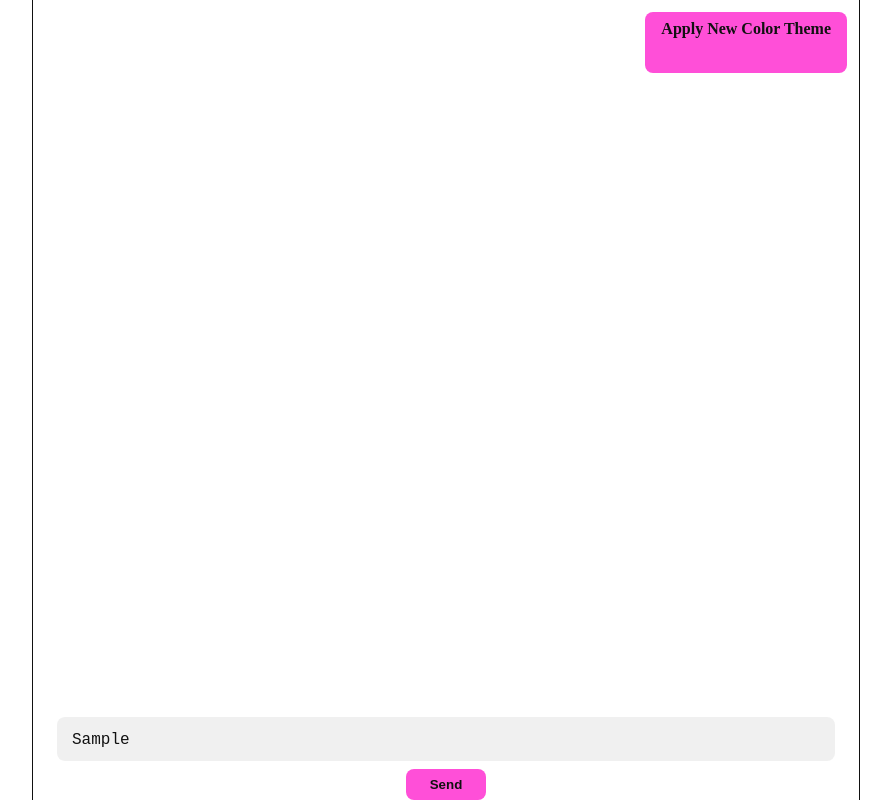
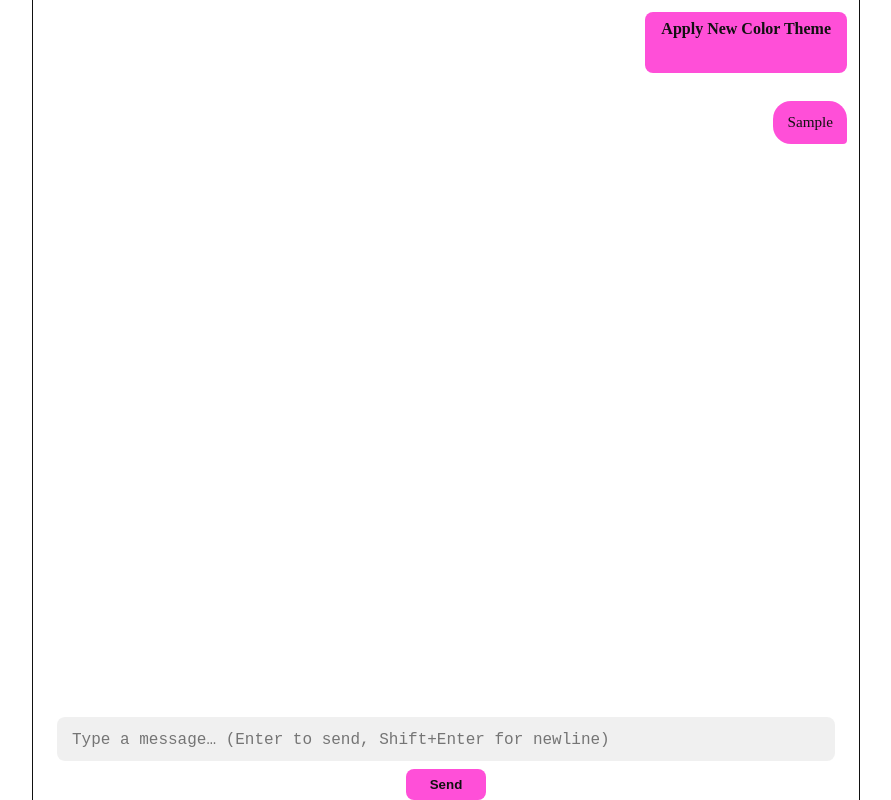
Before and after one commit to wbhager/SupportTech_ai, a React (Vite) app in the folder frontend-react/: page / in a window 1280 px wide. Both pictures are taken after typing "Sample" into the empty fields and a click on the button "Send". Shown: the whole page, without its empty margins (194-1085 px from the left). Built offline with nearby package versions, Linux system fonts and the light colour scheme; no server answers.

Commit message:
first working version of text bubbles

```diff
--- a/frontend-react/src/App.tsx
+++ b/frontend-react/src/App.tsx
@@ -1,12 +1,20 @@
 import { useState, useEffect , useRef} from "react";
 import ReactMarkdown from "react-markdown";
 
+type Message = {
+  id: number;
+  text: string;
+  role: "user" | "assistant";
+  popped: boolean;
+};
+
 function App() {
   const [message, setMessage] = useState("");
-  const [response, setResponse] = useState("");
+  const [messages, setMessages] = useState<Message[]>([]);
   const [theme, setTheme] = useState("theme-default");
   const [isLoading, setIsLoading] = useState(false);
   const textareaRef = useRef<HTMLTextAreaElement>(null);
+  const messagesEndRef = useRef<HTMLDivElement>(null);
 
   useEffect(() => {
     document.documentElement.className = theme;
@@ -19,18 +27,37 @@ function App() {
     el.style.height = el.scrollHeight + "px";
   }, [message]);
 
+  useEffect(() => {
+    messagesEndRef.current?.scrollIntoView({ behavior: "smooth" });
+  }, [messages]);
+
+  const addMessage = (text: string, role: "user" | "assistant") => {
+    const id = Date.now();
+    // Phase 1: tiny floating bubble
+    setMessages((prev) => [...prev, { id, text, role, popped: false }]);
+
+    // Phase 2: pop open into text bubble after it "floats" up
+    setTimeout(() => {
+      setMessages((prev) =>
+        prev.map((m) => (m.id === id ? { ...m, popped: true } : m))
+      );
+    }, 800);
+  };
+
   const sendMessage = async () => {
-    if (!message.trim() || isLoading) return; // guard
+    if (!message.trim() || isLoading) return;
+    const userText = message;
+    setMessage("");
+    addMessage(userText, "user");
     setIsLoading(true);
     try {
       const res = await fetch("http://localhost:8000/chat", {
         method: "POST",
         headers: { "Content-Type": "application/json" },
-        body: JSON.stringify({ message }),
+        body: JSON.stringify({ message: userText }),
       });
       const data = await res.json();
-      setResponse(data.response);
-      setMessage(""); // clear after send
+      addMessage(data.response, "assistant");
     } finally {
       setIsLoading(false);
     }
@@ -55,8 +82,31 @@ function App() {
         </div>
       </div>
 
+      <div className="messages-feed">
+        {messages.map((m) => (
+          <div key={m.id} className={`bubble-row ${m.role}`}>
+            <div className={`bubble-outer ${m.popped ? "popped" : "floating"}`}>
+              <div className="bubble-dot" />
+              <div className="bubble-text">
+                <ReactMarkdown>{m.text}</ReactMarkdown>
+              </div>
+            </div>
+          </div>
+        ))}
+        {isLoading && (
+          <div className="bubble-row assistant">
+            <div className="bubble-outer popped">
+              <div className="bubble-dot" />
+              <div className="bubble-text loading-bubble">
+                <span /><span /><span />
+              </div>
+            </div>
+          </div>
+        )}
+        <div ref={messagesEndRef} />
+      </div>
+
       <div className="page-bottom">
-        {/* replace <input> with <textarea> */}
         <textarea
           ref={textareaRef}
           value={message}
@@ -70,7 +120,6 @@ function App() {
         <button onClick={sendMessage} disabled={isLoading} className="send-btn">
           {isLoading ? "Sending…" : "Send"}
         </button>
-        <ReactMarkdown>{response}</ReactMarkdown>
       </div>
     </div>
   );
--- a/frontend-react/src/index.css
+++ b/frontend-react/src/index.css
@@ -224,3 +224,119 @@ body {
   opacity: 0.45;
   cursor: not-allowed;
 }
+
+/* ── feed ── */
+.messages-feed {
+  flex: 1;
+  overflow-y: auto;
+  padding: 16px 12px;
+  display: flex;
+  flex-direction: column;
+  gap: 10px;
+}
+
+/* row controls which side the bubble sits on */
+.bubble-row {
+  display: flex;
+}
+.bubble-row.user      { justify-content: flex-end; }
+.bubble-row.assistant { justify-content: flex-start; }
+
+/* ── wrapper that switches between dot and full bubble ── */
+.bubble-outer {
+  position: relative;
+  max-width: 72%;
+}
+
+/* ── PHASE 1: the small floating dot ── */
+.bubble-dot {
+  width: 18px;
+  height: 18px;
+  border-radius: 50%;
+  position: absolute;
+  bottom: 0;
+  opacity: 1;
+  transition: opacity 0.15s ease;
+}
+
+.bubble-row.user      .bubble-dot { background: var(--primary); right: 0; }
+.bubble-row.assistant .bubble-dot { background: rgba(128,128,128,0.35); left: 0; }
+
+/* ── PHASE 2: the text bubble ── */
+.bubble-text {
+  padding: 10px 14px;
+  border-radius: 18px;
+  line-height: 1.5;
+  font-size: 0.95rem;
+  word-break: break-word;
+  opacity: 0;
+  transform: scale(0.5);
+  transform-origin: bottom right;
+  transition: opacity 0.25s ease, transform 0.3s cubic-bezier(0.34, 1.4, 0.64, 1);
+}
+
+.bubble-row.assistant .bubble-text {
+  transform-origin: bottom left;
+}
+
+.bubble-row.user .bubble-text {
+  background: var(--primary);
+  color: var(--text);
+  border-bottom-right-radius: 4px;
+}
+
+.bubble-row.assistant .bubble-text {
+  background: rgba(128, 128, 128, 0.18);
+  color: var(--text);
+  border-bottom-left-radius: 4px;
+}
+
+/* strip markdown margins */
+.bubble-text p        { margin: 0 0 0.4em; }
+.bubble-text p:last-child { margin: 0; }
+
+/* ── FLOATING state: dot rises, text hidden ── */
+.bubble-outer.floating {
+  animation: floatUp 0.8s cubic-bezier(0.25, 0.46, 0.45, 0.94) forwards;
+}
+
+.bubble-outer.floating .bubble-dot  { opacity: 1; }
+.bubble-outer.floating .bubble-text { opacity: 0; transform: scale(0.5); }
+
+/* ── POPPED state: dot gone, text revealed ── */
+.bubble-outer.popped .bubble-dot  { opacity: 0; pointer-events: none; }
+.bubble-outer.popped .bubble-text {
+  opacity: 1;
+  transform: scale(1);
+}
+
+/* the float-up keyframe */
+@keyframes floatUp {
+  0%   { transform: translateY(40px); opacity: 0.4; }
+  60%  { transform: translateY(-6px); opacity: 1; }
+  100% { transform: translateY(0);    opacity: 1; }
+}
+
+/* ── typing dots ── */
+.loading-bubble {
+  display: flex;
+  align-items: center;
+  gap: 5px;
+  padding: 12px 16px !important;
+}
+
+.loading-bubble span {
+  width: 7px;
+  height: 7px;
+  border-radius: 50%;
+  background: var(--text);
+  opacity: 0.4;
+  animation: bounce 1.2s infinite ease-in-out;
+}
+.loading-bubble span:nth-child(2) { animation-delay: 0.2s; }
+.loading-bubble span:nth-child(3) { animation-delay: 0.4s; }
+
+@keyframes bounce {
+  0%, 60%, 100% { transform: translateY(0);   opacity: 0.4; }
+  30%            { transform: translateY(-6px); opacity: 1;   }
+}
```
